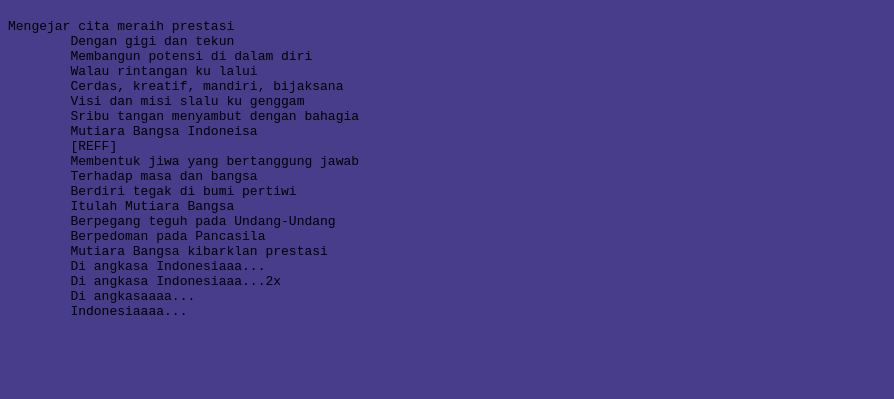
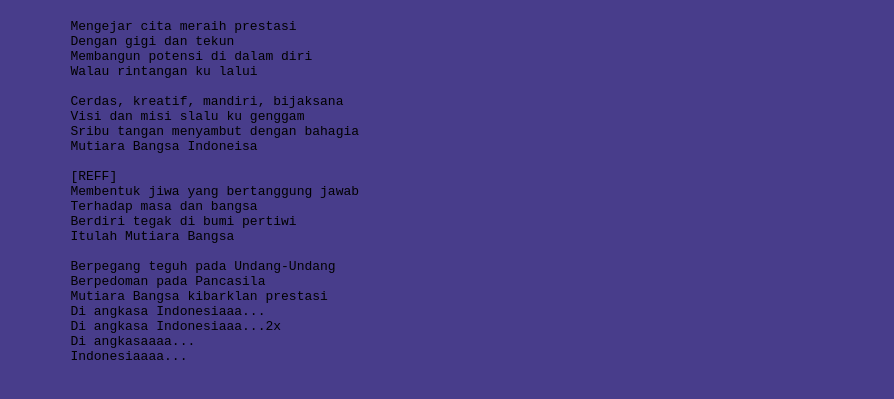
Before and after one commit to claire-pink/dailytest2, a plain HTML site: page index.html in a window 1280 px wide. Shown: the part 61-460 px from the top of the page, without its empty margins (0-894 px from the left). Drawn offline with Linux system fonts and the light colour scheme.

Commit message:
Update index.html

```diff
--- a/index.html
+++ b/index.html
@@ -9,26 +9,30 @@
 <body class="C">
     <h1 class="A">MARS MUTIARA BANGSA</h1>
     <p class="N">
-        <pre>Mengejar cita meraih prestasi
+        <pre>
+        Mengejar cita meraih prestasi
         Dengan gigi dan tekun
         Membangun potensi di dalam diri
         Walau rintangan ku lalui
+
         Cerdas, kreatif, mandiri, bijaksana
         Visi dan misi slalu ku genggam
         Sribu tangan menyambut dengan bahagia
         Mutiara Bangsa Indoneisa
+
         [REFF]
         Membentuk jiwa yang bertanggung jawab
         Terhadap masa dan bangsa
         Berdiri tegak di bumi pertiwi
         Itulah Mutiara Bangsa
+
         Berpegang teguh pada Undang-Undang
         Berpedoman pada Pancasila
         Mutiara Bangsa kibarklan prestasi
         Di angkasa Indonesiaaa...
         Di angkasa Indonesiaaa...2x
         Di angkasaaaa...
-        Indonesiaaaa...</pre>
-    </p>
+        Indonesiaaaa...
+    </p></pre>
 </body>
 </html>
```
